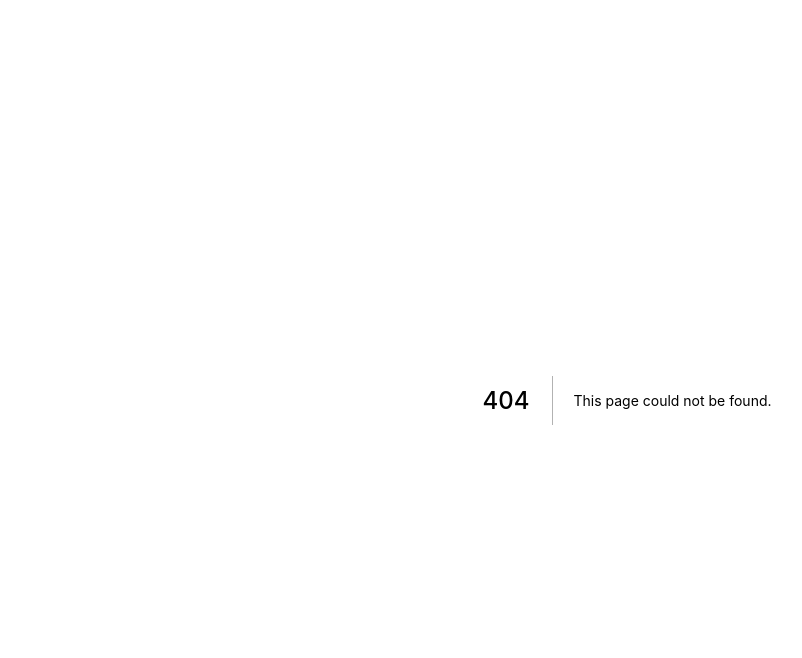
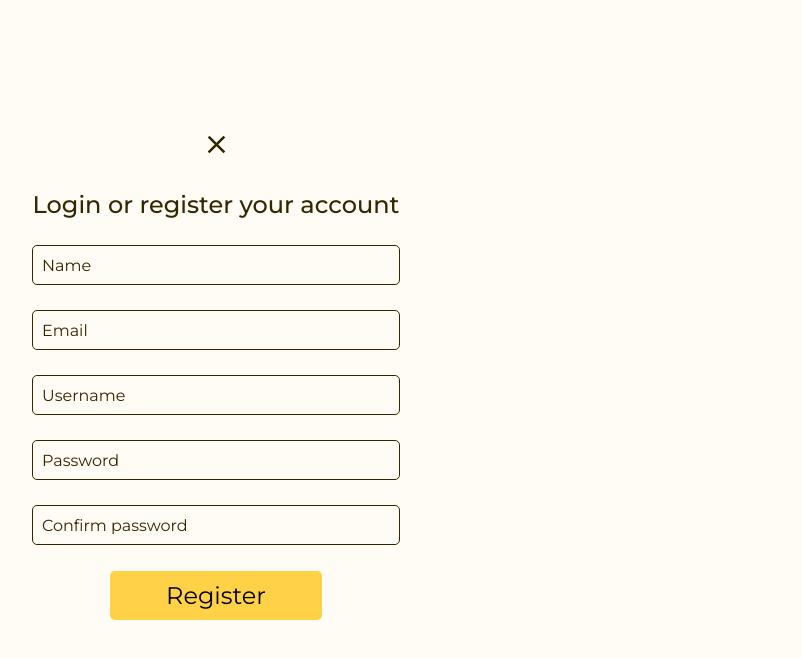
Before and after one commit to angelomarques/the-kingdom, a Next.js app: page /components/RegisterForm in a window 1280 px wide. Before the commit this address had no page. Shown: the top 658 px of the page, without its empty margins (13-815 px from the left). Built offline with nearby package versions, Linux system fonts and the light colour scheme.

Commit message:
changing files organization

```diff
--- /dev/null
+++ b/pages/components/RegisterForm.js
@@ -0,0 +1,51 @@
+import styles from "../../styles/components/RegisterForm.module.scss";
+import CloseIcon from "@material-ui/icons/Close";
+import { IconButton } from "@material-ui/core";
+
+function RegisterForm() {
+  return (
+    <div className={styles.registerFormContainer}>
+      <form action="#" className="form register">
+        <IconButton aria-label="close">
+          <CloseIcon classes={{root: "closeIcon"}} />
+        </IconButton>
+        <h2 className="form__headline">
+        Login or register your account
+      </h2>
+
+      <div className="form__inputs">
+        <fieldset>
+          <input type="text" name="name" id="registerName" />
+          <label htmlFor="name">Name</label>
+        </fieldset>
+
+        <fieldset>
+          <input type="email" name="email" id="registerEmail" />
+          <label htmlFor="email">Email</label>
+        </fieldset>
+
+        <fieldset>
+          <input type="text" name="username" id="registerUsername" />
+          <label htmlFor="registerName">Username</label>
+        </fieldset>
+
+        <fieldset>
+          <input type="password" name="password" id="registerPassword" />
+          <label htmlFor="password">Password</label>
+        </fieldset>
+
+        <fieldset>
+          <input type="password" name="confirmPassword" id="confirmPassword" />
+          <label htmlFor="confirmPassword">Confirm password</label>
+        </fieldset>
+      </div>
+
+      <fieldset className="form__buttons">
+        <button type="submit">Register</button>
+      </fieldset>
+      </form>
+    </div>
+  );
+}
+
+export default RegisterForm;
```
Also changed, not shown: pages/components/LoginForm.js (added, +28 -0 lines), styles/components/RegisterForm.module.scss (added).
